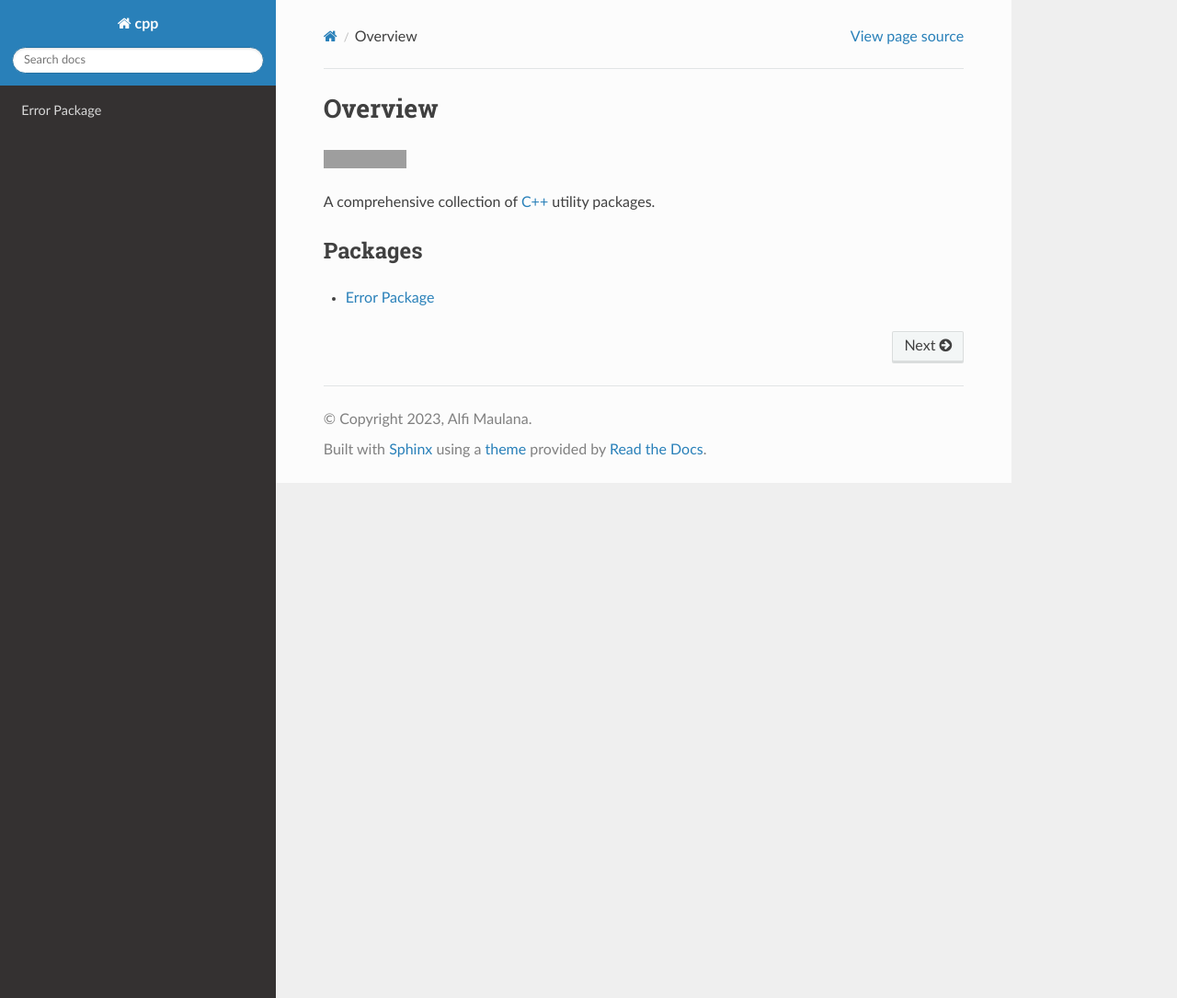
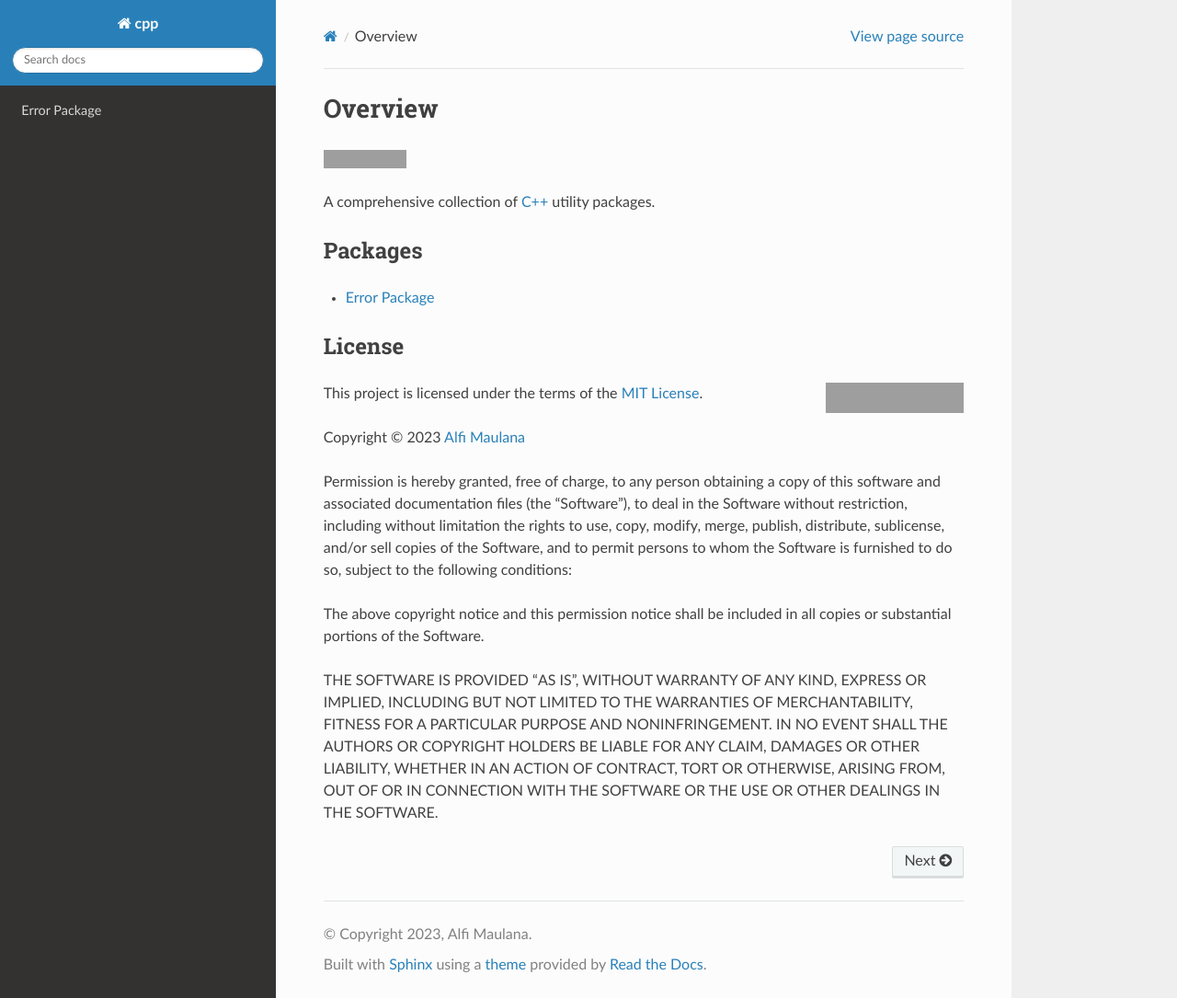
Before and after one commit to threeal/errors-cpp, a Sphinx documentation site: the page built from docs/index.rst, in a window 1280 px wide and 1085 px high. Shown: the whole window at 92% size. Built offline with Sphinx 7.4.7 and the Read the Docs theme 2.0.0, drawn with Linux system fonts in a browser that asks for light colours; grey boxes are pictures that could not be loaded.

Commit message:
docs: add license section in the documentation

```diff
--- a/docs/index.rst
+++ b/docs/index.rst
@@ -17,3 +17,36 @@
    :maxdepth: 1
 
    error/index.rst
+
+License
+-------
+
+.. image:: https://opensource.org/wp-content/uploads/2022/10/osi-badge-dark.svg
+   :width: 150
+   :align: right
+   :target: https://opensource.org/licenses
+
+This project is licensed under the terms of the `MIT License`_.
+
+Copyright © 2023 `Alfi Maulana`_
+
+Permission is hereby granted, free of charge, to any person obtaining a copy
+of this software and associated documentation files (the "Software"), to deal
+in the Software without restriction, including without limitation the rights
+to use, copy, modify, merge, publish, distribute, sublicense, and/or sell
+copies of the Software, and to permit persons to whom the Software is
+furnished to do so, subject to the following conditions:
+
+The above copyright notice and this permission notice shall be included in all
+copies or substantial portions of the Software.
+
+THE SOFTWARE IS PROVIDED "AS IS", WITHOUT WARRANTY OF ANY KIND, EXPRESS OR
+IMPLIED, INCLUDING BUT NOT LIMITED TO THE WARRANTIES OF MERCHANTABILITY,
+FITNESS FOR A PARTICULAR PURPOSE AND NONINFRINGEMENT. IN NO EVENT SHALL THE
+AUTHORS OR COPYRIGHT HOLDERS BE LIABLE FOR ANY CLAIM, DAMAGES OR OTHER
+LIABILITY, WHETHER IN AN ACTION OF CONTRACT, TORT OR OTHERWISE, ARISING FROM,
+OUT OF OR IN CONNECTION WITH THE SOFTWARE OR THE USE OR OTHER DEALINGS IN THE
+SOFTWARE.
+
+.. _Alfi Maulana: https://github.com/threeal
+.. _MIT License: https://opensource.org/licenses/MIT
```
Also changed, not shown: docs/error/index.rst (+36 -0 lines).
